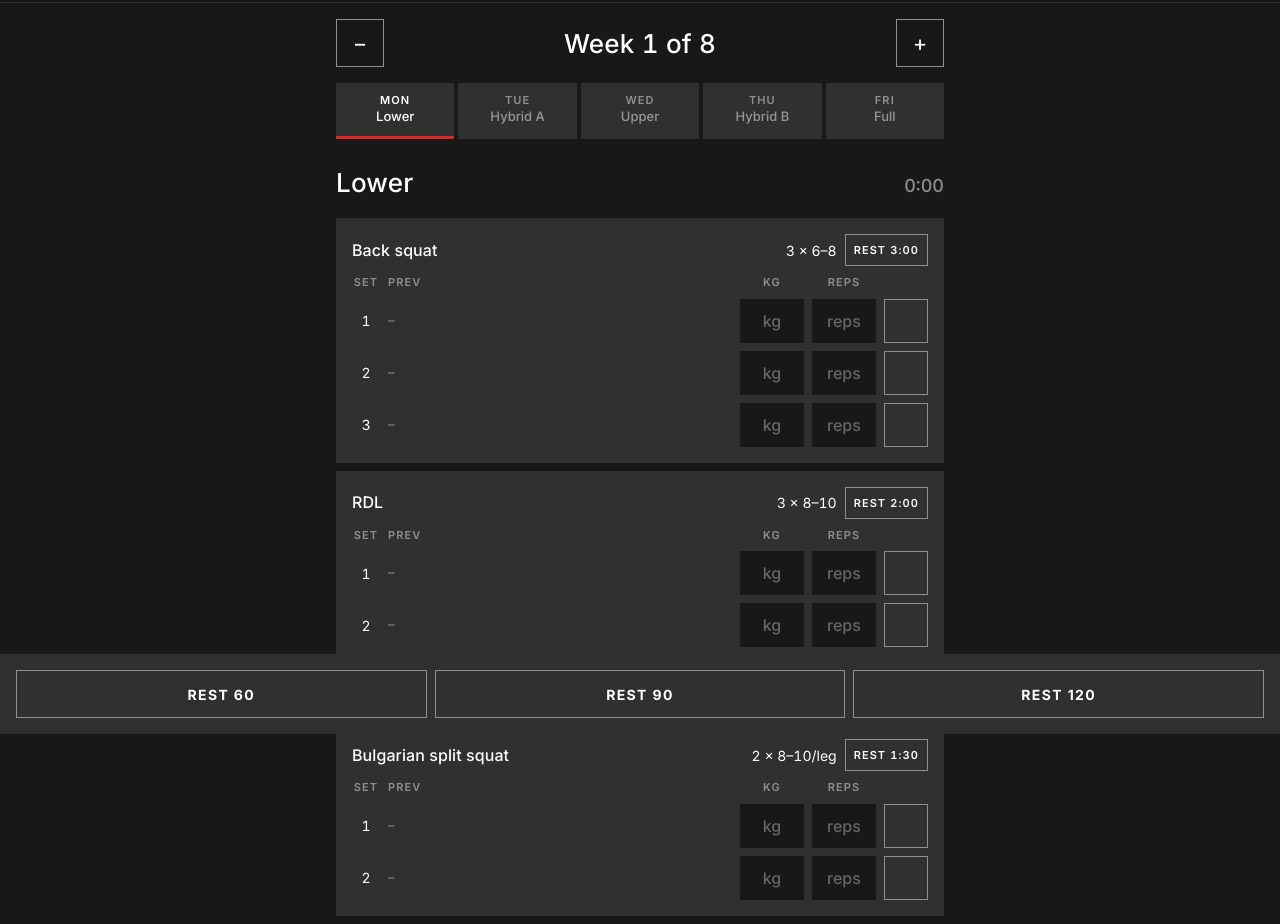
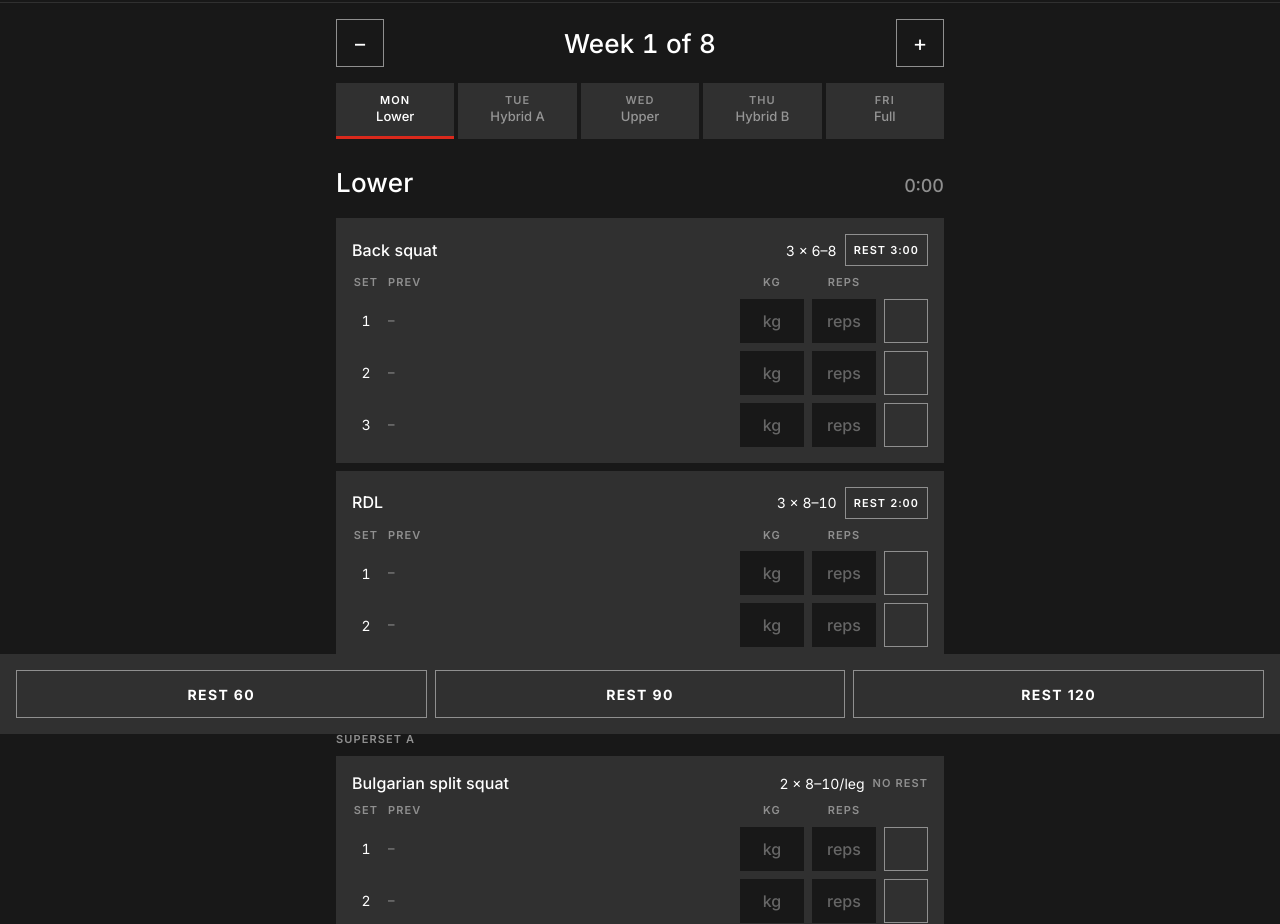
Before and after one commit to NwLiu89/3BB-2Hybrid, a plain HTML site: page index.html in a window 1280 px wide. Shown: the part 66-990 px from the top of the page. Drawn offline with Linux system fonts and the light colour scheme.

Commit message:
Add files via upload

```diff
--- a/index.html
+++ b/index.html
@@ -99,6 +99,8 @@
   .exmeta { display: flex; align-items: center; gap: var(--xxs); white-space: nowrap; }
   .restbtn { height: 32px; padding: 0 var(--xxs); border: 1px solid var(--muted-soft); color: var(--ink); font-size: 11px; font-weight: 600; letter-spacing: 1.1px; text-transform: uppercase; font-variant-numeric: tabular-nums; }
   .restbtn:active { background: var(--canvas); }
+  .swap { display: block; height: 32px; padding: 0 var(--xxs); margin-bottom: var(--xxs); border: 1px solid var(--muted-soft); color: var(--ink); font-size: 11px; font-weight: 600; letter-spacing: 1.1px; text-transform: uppercase; }
+  .swap:active { background: var(--canvas); }
   .norest { font-size: 11px; font-weight: 600; letter-spacing: 1.1px; text-transform: uppercase; color: var(--muted-soft); }
   .dayhead .right { display: flex; align-items: baseline; gap: var(--xs); }
   .elapsed { color: var(--ink); font-size: 18px; font-weight: 500; font-variant-numeric: tabular-nums; }
@@ -186,15 +188,16 @@
 (function () {
   'use strict';
   const KEY = 'bb2h_v1';
+  const PROG = 3; // bump when a day's exercise list changes, so half-filled drafts from the old list are dropped
 
   const DAYS = [
     { id: 'lower', dow: 'Mon', label: 'Lower', title: 'Lower', type: 'bb', exercises: [
       { name: 'Back squat', sets: 3, target: '6–8', f: ['kg', 'reps'], rest: 180 },
       { name: 'RDL', sets: 3, target: '8–10', f: ['kg', 'reps'], rest: 120 },
-      { name: 'Bulgarian split squat', sets: 2, target: '8–10/leg', f: ['kg', 'reps'], rest: 90 },
-      { name: 'Nordic curl', sets: 2, target: '5–8', f: ['reps'], rest: 90 },
-      { name: 'Standing calf raise', sets: 3, target: '12–15', f: ['kg', 'reps'], rest: 60 },
-      { name: 'Hanging knee raise', sets: 2, target: '12', f: ['reps'], rest: 60 }
+      { name: 'Bulgarian split squat', sets: 2, target: '8–10/leg', f: ['kg', 'reps'], rest: 0, g: 'A' },
+      { name: 'Lying DB leg curl', sets: 2, target: '10–15', f: ['kg', 'reps'], rest: 90, g: 'A' },
+      { name: 'Standing calf raise', sets: 3, target: '12–15', f: ['kg', 'reps'], rest: 0, g: 'B' },
+      { name: 'Hanging knee raise', sets: 3, target: '12', f: ['reps'], rest: 60, g: 'B' }
     ]},
     { id: 'hyba', dow: 'Tue', label: 'Hybrid A', title: 'Hybrid A', type: 'hy', optional: true, exercises: [
       { name: 'Countermovement jump', sets: 3, target: '4', f: ['reps', 'cm'], rest: 90 },
@@ -203,14 +206,15 @@
       { name: '20m acceleration', sets: 4, target: '1', f: ['reps', 'sec'], rest: 120 }
     ]},
     { id: 'upper', dow: 'Wed', label: 'Upper', title: 'Upper', type: 'bb', exercises: [
-      { name: 'Bench press', sets: 3, target: '6–8', f: ['kg', 'reps'], rest: 150 },
-      { name: 'Pull-ups', sets: 3, target: '6–10', f: ['kg', 'reps'], rest: 120 },
-      { name: 'Incline DB press', sets: 3, target: '8–12', f: ['kg', 'reps'], rest: 90 },
-      { name: 'Incline bench DB row', sets: 3, target: '8–12', f: ['kg', 'reps'], rest: 90 },
+      { name: 'Bench press', sets: 3, target: '6–8', f: ['kg', 'reps'], rest: 0, g: 'A' },
+      { name: 'Pull-ups', sets: 3, target: '6–10', f: ['kg', 'reps'], rest: 120, g: 'A' },
+      { name: 'Decline DB press', sets: 3, target: '8–12', f: ['kg', 'reps'], rest: 0, g: 'B' },
+      { name: 'Bent-over DB row', sets: 3, target: '8–12', f: ['kg', 'reps'], rest: 90, g: 'B' },
+      { name: 'Incline DB press', sets: 2, target: '10–12', f: ['kg', 'reps'], rest: 0, g: 'C' },
+      { name: 'Rear-delt fly', sets: 2, target: '15', f: ['kg', 'reps'], rest: 60, g: 'C' },
       { name: 'Lateral raise', sets: 3, target: '12–15', f: ['kg', 'reps'], rest: 60 },
-      { name: 'Rear-delt fly', sets: 2, target: '15', f: ['kg', 'reps'], rest: 60 },
-      { name: 'DB curl', sets: 2, target: '10–12', f: ['kg', 'reps'], rest: 60 },
-      { name: 'Overhead DB tricep extension', sets: 2, target: '10–15', f: ['kg', 'reps'], rest: 60 }
+      { name: 'DB curl', sets: 2, target: '10–12', f: ['kg', 'reps'], rest: 0, g: 'D' },
+      { name: 'Overhead DB tricep extension', sets: 2, target: '10–15', f: ['kg', 'reps'], rest: 60, g: 'D' }
     ]},
     { id: 'hybb', dow: 'Thu', label: 'Hybrid B', title: 'Hybrid B', type: 'hy', optional: true, exercises: [
       { name: 'Lateral bound', sets: 3, target: '4/side', f: ['reps', 'cm'], rest: 90 },
@@ -221,16 +225,17 @@
     { id: 'full', dow: 'Fri', label: 'Full', title: 'Full body', type: 'bb', exercises: [
       { name: 'Broad jump', sets: 3, target: '3', f: ['reps', 'cm'], rest: 90 },
       { name: 'Deadlift', sets: 3, target: '5–6', f: ['kg', 'reps'], rest: 180 },
-      { name: 'DB walking lunge', sets: 2, target: '10/leg', f: ['kg', 'reps'], rest: 90 },
-      { name: 'Flat DB press', sets: 3, target: '8–12', f: ['kg', 'reps'], rest: 90 },
-      { name: 'Single-arm DB row', sets: 3, target: '8–12/side', f: ['kg', 'reps'], rest: 90 },
-      { name: 'Seated DB shoulder press', sets: 2, target: '8–12', f: ['kg', 'reps'], rest: 90 },
+      { name: 'Weighted dips', opts: ['Weighted dips', 'Flat DB press'], sets: 3, target: '8–12', f: ['kg', 'reps'], rest: 0, g: 'A' },
+      { name: 'Single-arm DB row', sets: 3, target: '8–12/side', f: ['kg', 'reps'], rest: 90, g: 'A' },
+      { name: 'DB walking lunge', sets: 2, target: '10/leg', f: ['kg', 'reps'], rest: 0, g: 'B' },
+      { name: 'Seated DB shoulder press', sets: 2, target: '8–12', f: ['kg', 'reps'], rest: 90, g: 'B' },
       { name: 'Farmer’s carry', sets: 3, target: '30 m', f: ['kg', 'm'], rest: 90 }
     ]}
   ];
   const LEGACY = { hybrid: 'Hybrid' };
   const FIELD = { kg: { mode: 'decimal' }, reps: { mode: 'numeric' }, cm: { mode: 'numeric' }, sec: { mode: 'decimal' }, m: { mode: 'numeric' } };
   // Recommended rest in seconds lives on each exercise: heavy compounds 2:30–3:00, secondary compounds 1:30–2:00, isolation 1:00, explosive work 1:30–2:00.
+  // In a superset (same g) the first exercise has rest 0: go straight to its partner, then rest after the pair.
   function restFor(ex) { return ex.rest === undefined ? 90 : ex.rest; }
   function fmtClock(sec) { sec = Math.max(0, Math.floor(sec)); const m = Math.floor(sec / 60), s = sec % 60; return m + ':' + (s < 10 ? '0' : '') + s; }
   function fmtDur(sec) { if (!sec) return ''; const m = Math.round(sec / 60); if (m < 1) return 'under 1 min'; return m < 60 ? m + ' min' : Math.floor(m / 60) + ' h ' + (m % 60) + ' min'; }
@@ -238,10 +243,17 @@
   function elapsedOf(dr) { return dr.started ? (Date.now() - new Date(dr.started).getTime()) / 1000 : 0; }
 
   // ---------- state ----------
-  const fresh = () => ({ week: 1, sessions: [], drafts: {}, view: 'train', day: 'lower' });
+  const fresh = () => ({ week: 1, sessions: [], drafts: {}, picks: {}, view: 'train', day: 'lower', prog: PROG });
   let S = load();
   function load() {
-    try { const r = localStorage.getItem(KEY); if (r) return Object.assign(fresh(), JSON.parse(r)); } catch (e) {}
+    try {
+      const r = localStorage.getItem(KEY);
+      if (r) {
+        const o = JSON.parse(r); const st = Object.assign(fresh(), o);
+        if (o.prog !== PROG) { ['lower', 'upper', 'full'].forEach(id => { delete st.drafts[id]; }); st.prog = PROG; }
+        return st;
+      }
+    } catch (e) {}
     return fresh();
   }
   function save() {
@@ -264,6 +276,18 @@
       if (ex && ex.sets && ex.sets.length) return ex.sets;
     }
     return null;
+  }
+  // An exercise with opts lets the user pick between alternatives; the pick is remembered per slot.
+  function nameOf(day, ex, i) {
+    if (!ex.opts) return ex.name;
+    const p = S.picks && S.picks[day.id + ':' + i];
+    return ex.opts.indexOf(p) >= 0 ? p : ex.opts[0];
+  }
+  // Fields for a logged exercise: from the current program if it is still there, otherwise from what was logged.
+  function fieldsOf(name, sets) {
+    for (const d of DAYS) for (const x of d.exercises) if (x.name === name || (x.opts && x.opts.indexOf(name) >= 0)) return x.f;
+    const got = ['kg', 'reps', 'cm', 'sec', 'm'].filter(k => (sets || []).some(st => st[k] !== undefined && st[k] !== ''));
+    return got.length ? got : ['kg', 'reps'];
   }
   function e1rm(set) { const k = +set.kg, r = +set.reps; if (!k || !r) return 0; return k * (1 + r / 30); }
   function bestFor(name) {
@@ -303,21 +327,23 @@
     day.exercises.forEach((ex, i) => {
       if (ex.g && ex.g !== lastG) h += '<div class="grp">Superset ' + ex.g + '</div>';
       lastG = ex.g || null;
-      const prev = prevFor(ex.name);
-      const best = (ex.f[0] === 'kg' && ex.f[1] === 'reps') ? bestFor(ex.name) : 0;
+      const nm = nameOf(day, ex, i);
+      const prev = prevFor(nm);
+      const best = (ex.f[0] === 'kg' && ex.f[1] === 'reps') ? bestFor(nm) : 0;
       const sets = dr.sets[i];
       const isPR = best > 0 && sets.some(st => st.done && e1rm(st) > best);
       const one = ex.f.length === 1;
       const rest = restFor(ex);
       const restHtml = rest ? '<button class="restbtn" data-act="tstart" data-s="' + rest + '" aria-label="Start rest timer">Rest ' + fmtClock(rest) + '</button>' : '<span class="norest">No rest</span>';
-      h += '<section class="ex"><div class="exhead"><span class="exname">' + esc(ex.name) + (isPR ? '<span class="pr">PR</span>' : '') + '</span><span class="exmeta"><span class="extarget">' + ex.sets + ' × ' + esc(ex.target) + '</span>' + restHtml + '</span></div>';
+      h += '<section class="ex"><div class="exhead"><span class="exname">' + esc(nm) + (isPR ? '<span class="pr">PR</span>' : '') + '</span><span class="exmeta"><span class="extarget">' + ex.sets + ' × ' + esc(ex.target) + '</span>' + restHtml + '</span></div>';
+      if (ex.opts) h += '<button class="swap" data-act="swap" data-ex="' + i + '">Switch to ' + esc(ex.opts.find(o => o !== nm)) + '</button>';
       h += '<div class="setrow head' + (one ? ' one' : '') + '"><span>Set</span><span>Prev</span>' + ex.f.map(k => '<span>' + k + '</span>').join('') + '<span></span></div>';
       for (let s = 0; s < ex.sets; s++) {
         const st = sets[s];
         const pv = prev ? (prev[s] || prev[prev.length - 1]) : null;
         h += '<div class="setrow' + (one ? ' one' : '') + '"><span class="setno">' + (s + 1) + '</span><span class="prev">' + (pv ? esc(fmtSet(pv, ex.f)) : '–') + '</span>';
         ex.f.forEach(k => {
-          h += '<input type="text" inputmode="' + FIELD[k].mode + '" placeholder="' + k + '" value="' + esc(st[k] === undefined ? '' : st[k]) + '" data-ex="' + i + '" data-set="' + s + '" data-f="' + k + '" aria-label="' + esc(ex.name) + ' set ' + (s + 1) + ' ' + k + '">';
+          h += '<input type="text" inputmode="' + FIELD[k].mode + '" placeholder="' + k + '" value="' + esc(st[k] === undefined ? '' : st[k]) + '" data-ex="' + i + '" data-set="' + s + '" data-f="' + k + '" aria-label="' + esc(nm) + ' set ' + (s + 1) + ' ' + k + '">';
         });
         h += '<button class="done' + (st.done ? ' on' : '') + '" data-act="done" data-ex="' + i + '" data-set="' + s + '" aria-label="Set ' + (s + 1) + ' done">✓</button></div>';
       }
@@ -340,7 +366,7 @@
       h += '<details class="hist"><summary><span class="d">' + fmtDate(s.date) + '</span><span>' + dayLabel + (s.skipped ? ' <span class="skipped">skipped</span>' : '') + '</span><span class="w">W' + s.week + (s.durationSec ? ' <span>' + fmtDur(s.durationSec) + '</span>' : '') + '</span></summary><div class="inner">';
       if (!s.skipped) {
         (s.exercises || []).forEach(e => {
-          const f = (day.exercises.find(x => x.name === e.name) || { f: ['kg', 'reps'] }).f;
+          const f = fieldsOf(e.name, e.sets);
           const v = e.sets.map(st => fmtSet(st, f)).filter(x => x !== '–').join(', ');
           if (v) h += '<div class="hline"><span class="n">' + esc(e.name) + '</span><span class="v">' + esc(v) + '</span></div>';
         });
@@ -387,6 +413,10 @@
       const ex = dayById(S.day).exercises[b.dataset.ex];
       if (ex.f[0] === 'kg' && ex.f[1] === 'reps') renderTrain();
     }
+    else if (a === 'swap') {
+      const day = dayById(S.day); const i = +b.dataset.ex; const ex = day.exercises[i];
+      if (ex && ex.opts) { if (!S.picks) S.picks = {}; S.picks[day.id + ':' + i] = ex.opts.find(o => o !== nameOf(day, ex, i)); save(); renderTrain(); }
+    }
     else if (a === 'finish') finish(false);
     else if (a === 'skip') finish(true);
     else if (a === 'clear') arm('clear', b, 'Tap again to clear', () => { delete S.drafts[S.day]; save(); render(); toast('Inputs cleared'); });
@@ -410,7 +440,7 @@
 
   function finish(skipped) {
     const day = dayById(S.day); const dr = getDraft(day);
-    const exercises = day.exercises.map((ex, i) => ({ name: ex.name, sets: dr.sets[i].map(st => { const o = {}; ex.f.forEach(k => { if (st[k] !== undefined && st[k] !== '') o[k] = st[k]; }); o.done = !!st.done; return o; }) }));
+    const exercises = day.exercises.map((ex, i) => ({ name: nameOf(day, ex, i), sets: dr.sets[i].map(st => { const o = {}; ex.f.forEach(k => { if (st[k] !== undefined && st[k] !== '') o[k] = st[k]; }); o.done = !!st.done; return o; }) }));
     const any = exercises.some(e => e.sets.some(st => st.done || Object.keys(st).length > 1));
     if (!skipped && !any) { toast('Nothing logged yet'); return; }
     const sess = { id: Date.now().toString(36), date: dr.started || new Date().toISOString(), day: day.id, week: S.week, skipped: !!skipped, notes: skipped ? '' : (dr.notes || ''), durationSec: skipped ? 0 : Math.round(elapsedOf(dr)) };
```
